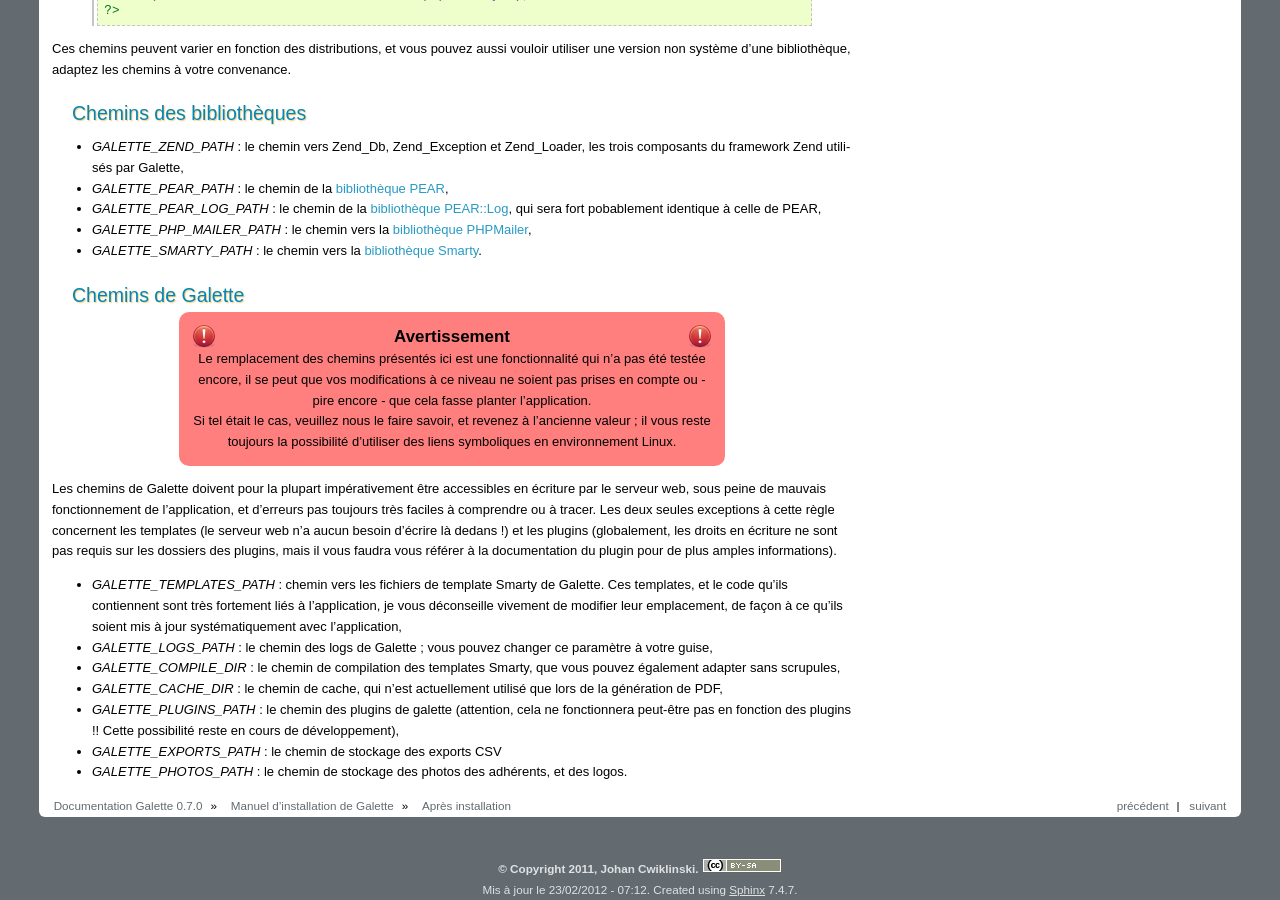
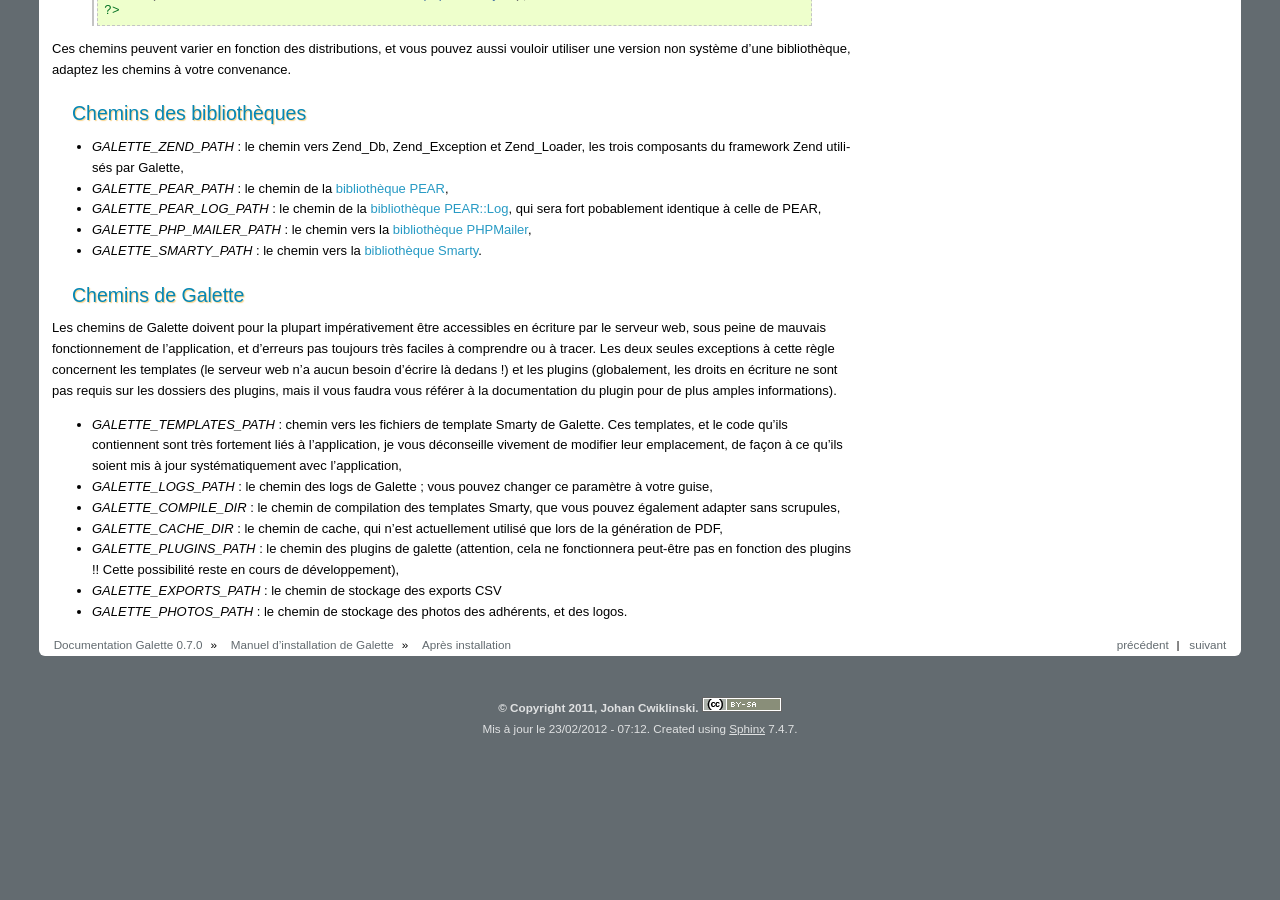
Before and after one commit to galette/galettedoc, a Sphinx documentation site: the page built from source/installation/postinstall.rst, in a window 1280 px wide and 900 px high, scrolled down 1155 px. Built offline with Sphinx 7.4.7, drawn with Linux system fonts in a browser that asks for light colours; after the commit the page ends 1895 px from its top, so only the background shows below that.

```diff
--- a/source/installation/postinstall.rst
+++ b/source/installation/postinstall.rst
@@ -63,12 +63,6 @@ Chemins des bibliothèques
 Chemins de Galette
 ------------------
 
-.. warning::
-
-   Le remplacement des chemins présentés ici est une fonctionnalité qui n'a pas été testée encore, il se peut que vos modifications à ce niveau ne soient pas prises en compte ou - pire encore - que cela fasse planter l'application.
-
-   Si tel était le cas, veuillez nous le faire savoir, et revenez à l'ancienne valeur ; il vous reste toujours la possibilité d'utiliser des liens symboliques en environnement Linux.
-
 Les chemins de Galette doivent pour la plupart impérativement être accessibles en écriture par le serveur web, sous peine de mauvais fonctionnement de l'application, et d'erreurs pas toujours très faciles à comprendre ou à tracer. Les deux seules exceptions à cette règle concernent les templates (le serveur web n'a aucun besoin d'écrire là dedans !) et les plugins (globalement, les droits en écriture ne sont pas requis sur les dossiers des plugins, mais il vous faudra vous référer à la documentation du plugin pour de plus amples informations).
 
 * `GALETTE_TEMPLATES_PATH` : chemin vers les fichiers de template Smarty de Galette. Ces templates, et le code qu'ils contiennent sont très fortement liés à l'application, je vous déconseille vivement de modifier leur emplacement, de façon à ce qu'ils soient mis à jour systématiquement avec l'application,
```
